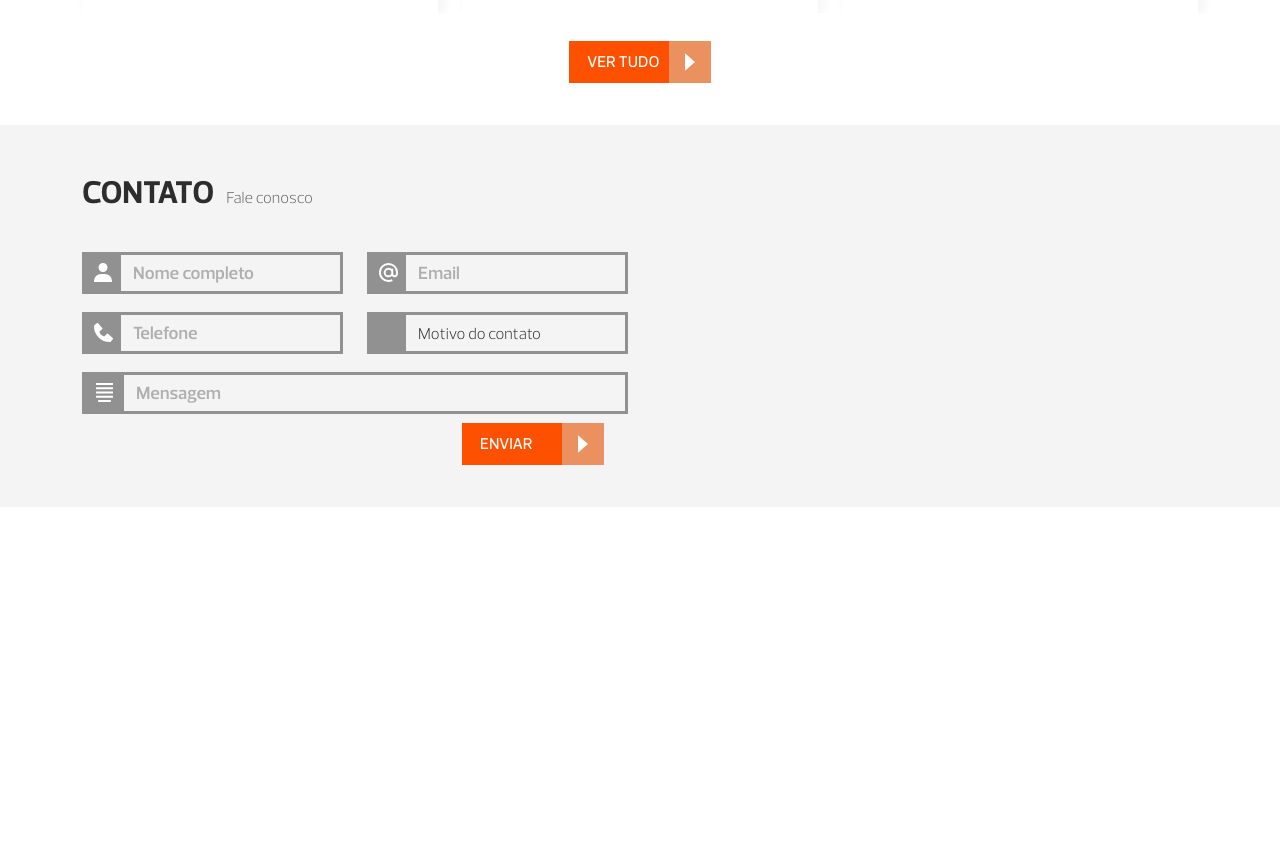
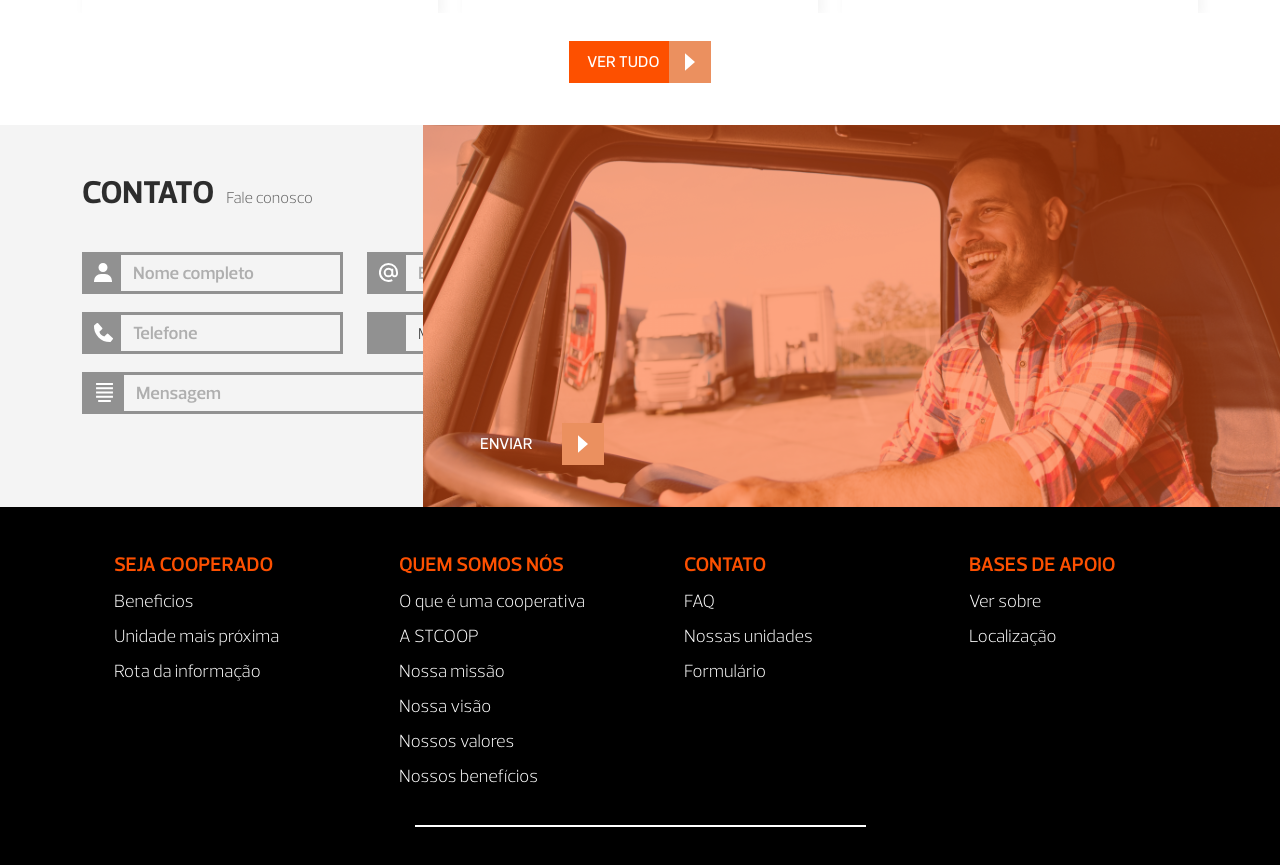
Before and after one commit to krugerrgabriel/stcoop, a Next.js app: page / in a window 1280 px wide. Shown: the part 2720-3585 px from the top of the page. Before the commit the page ends 3227 px from the top, so only its background shows below. Built offline with nearby package versions, Linux system fonts and the light colour scheme.

Commit message:
01/09/2021 - 17h49

```diff
--- a/components/ContactElements/index.tsx
+++ b/components/ContactElements/index.tsx
@@ -54,7 +54,7 @@ export const SelectField: React.FC<{
         {/* @ts-ignore */}
         <IconLayer className={props.id}>
           <Image
-            src={require(`../../public/images/icons/stcoop-${props.id}.svg`)}
+            src={require(`../../public/images/icons/stcoop-motivo.svg`)}
             layout="fill"
             objectFit="cover"
             alt={`STCOOP Cooperativa Logistica Ícone ${props.id}`}
--- a/components/ContactForm/index.tsx
+++ b/components/ContactForm/index.tsx
@@ -1,8 +1,10 @@
-import React, { useEffect, useState } from "react";
+import React, { useState } from "react";
+
+import Image from "next/image";
 
 import { InputField, SelectField } from "../ContactElements";
 
-import { Body, ContactImage } from "./styles";
+import { Body, ContactWrapper } from "./styles";
 import { TitleBox, Title, Subtitle } from "../../styles/";
 
 import { Container, Row, Col } from "react-bootstrap";
@@ -93,17 +95,20 @@ const ContactForm: React.FC = () => {
           </Col>
         </Row>
         <Row>
-          <Col lg={{ span: 2, offset: 4 }}>
+          <Col lg={4} />
+          <Col lg={2}>
             <Button> ENVIAR </Button>
           </Col>
         </Row>
       </Container>
-      {/* <ContactImage
-        src={ContactBackground}
-        width={857}
-        height={394}
-        alt="STCOOP Cooperativa Logística Contato"
-      /> */}
+      <ContactWrapper>
+        <Image
+          src={ContactBackground}
+          width={857}
+          height={394}
+          alt="STCOOP Cooperativa Logística Contato"
+        />
+      </ContactWrapper>
     </Body>
   );
 };
--- a/components/ContactForm/styles.ts
+++ b/components/ContactForm/styles.ts
@@ -1,6 +1,4 @@
 import styled from "styled-components";
-
-import Image from "next/image";
 
 export const Body = styled.div`
     background-color: ${({ theme }) => theme.colors.gray06};
@@ -8,8 +6,12 @@ export const Body = styled.div`
     position: relative;
 
     padding: 42px 0;
+
+    display: flex;
 `;
 
-export const ContactImage = styled(Image)`
-
+export const ContactWrapper = styled.div`
+    position: absolute;
+    top: 0;
+    right: 0;
 `;
--- /dev/null
+++ b/components/Footer/index.tsx
@@ -0,0 +1,57 @@
+import React from "react";
+
+import { Body, Divider } from "./styles";
+
+import { Container, Row, Col } from "react-bootstrap";
+
+const Footer: React.FC = () => {
+  return (
+    <Body>
+      <Container>
+        <Row>
+          <Col lg={3}>
+            <ul>
+              <li className="title"> SEJA COOPERADO </li>
+              <li> Beneficios </li>
+              <li> Unidade mais próxima </li>
+              <li> Rota da informação</li>
+            </ul>
+          </Col>
+          <Col lg={3}>
+            <ul>
+              <li className="title"> QUEM SOMOS NÓS </li>
+              <li> O que é uma cooperativa </li>
+              <li> A STCOOP </li>
+              <li> Nossa missão </li>
+              <li> Nossa visão </li>
+              <li> Nossos valores </li>
+              <li> Nossos benefícios </li>
+            </ul>
+          </Col>
+          <Col lg={3}>
+            <ul>
+              <li className="title"> CONTATO </li>
+              <li> FAQ </li>
+              <li> Nossas unidades </li>
+              <li> Formulário </li>
+            </ul>
+          </Col>
+          <Col lg={3}>
+            <ul>
+              <li className="title"> BASES DE APOIO </li>
+              <li> Ver sobre </li>
+              <li> Localização </li>
+            </ul>
+          </Col>
+        </Row>
+        <Row className="justify-content-center">
+          <Col lg={5}>
+            <Divider />
+          </Col>
+        </Row>
+      </Container>
+    </Body>
+  );
+};
+
+export default Footer;
--- /dev/null
+++ b/components/Footer/styles.ts
@@ -0,0 +1,36 @@
+import styled from "styled-components";
+
+export const Body = styled.div`
+    background-color: ${({ theme }) => theme.colors.black};
+    color: ${({ theme }) => theme.colors.white};
+
+    padding: 42px 0;
+
+    li{
+        color: ${({ theme }) => theme.colors.white};
+
+        font-size: 18px;
+        font-weight: 400;
+
+        margin: 8px 0;
+    }
+    li.title{
+        color: ${({ theme }) => theme.colors.orange};
+
+        font-size: 20px;
+        font-weight: 600;
+
+        margin: 0 0 4px 0;
+
+        text-transform: uppercase;
+    }
+`;
+
+export const Divider = styled.div`
+    background-color: ${({ theme }) => theme.colors.white} !important;
+
+    height: 2px !important;
+    width: 100%;
+
+    margin: 12px 0;
+`;
--- a/pages/index.tsx
+++ b/pages/index.tsx
@@ -16,6 +16,7 @@ import Lorem from "../components/Lorem";
 import { LoremBox, OrangeLayerWidth } from "../components/Lorem/styles";
 import NewsCard from "../components/NewsCard/";
 import { NewsCardBox } from "../components/NewsCard/styles";
+import Footer from "../components/Footer";
 
 import BenefitsData from "../public/json/benefits.json";
 import LoremData from "../public/json/lorem.json";
@@ -101,6 +102,8 @@ const Home: NextPage = () => {
       </NewsCardBox>
 
       <ContactForm />
+
+      <Footer />
     </>
   );
 };
```
